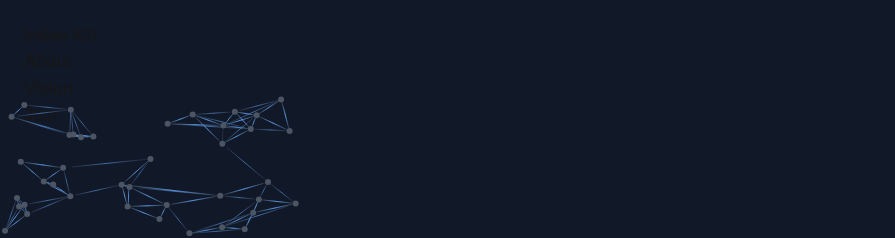
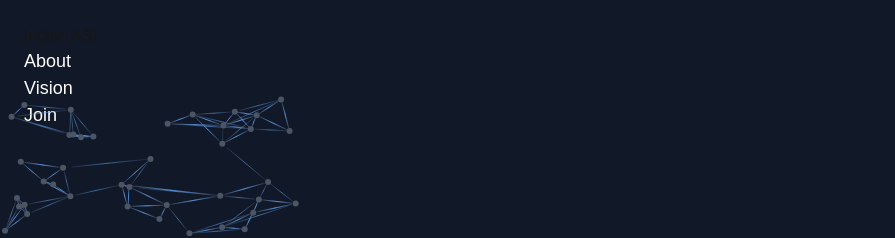
Before and after one commit to worldofaryavart/TheIndianASI, a Next.js app: page / in a window 1280 px wide. Shown: the top 238 px of the page, without its empty margins (0-895 px from the left). Built offline with nearby package versions, Linux system fonts and the light colour scheme.

Commit message:
Update Navbar.tsx

```diff
--- a/src/components/Landing/Navbar.tsx
+++ b/src/components/Landing/Navbar.tsx
@@ -7,7 +7,14 @@ const Navbar = () => {
     const [isHovered, setIsHovered] = useState<string | null>(null);
     const { scrollY } = useScroll();
 
-    // All transformations at component level
+    // Added text color transformation
+    const textColor = useTransform(
+        scrollY,
+        [0, 100],
+        ["rgba(255, 255, 255, 1)", "rgba(31, 41, 55, 1)"] // From white to gray-800
+    );
+
+    // Existing transformations...
     const navHeight = useTransform(scrollY, [0, 100], ["6rem", "4rem"]);
     const navPadding = useTransform(scrollY, [0, 100], ["1.5rem", "0.75rem"]);
     const logoScale = useTransform(scrollY, [0, 100], [1, 0.8]);
@@ -19,7 +26,7 @@ const Navbar = () => {
     );
     const navBorderRadius = useTransform(scrollY, [0, 100], ["0px", "1rem"]);
     const navMargin = useTransform(scrollY, [0, 100], ["0", "1rem"]);
-    const fontSize = useTransform(scrollY, [0, 100], ["1.125rem", "1rem"]); // Moved here
+    const fontSize = useTransform(scrollY, [0, 100], ["1.125rem", "1rem"]);
 
     const navItems = [
         { name: 'About', href: '/about' },
@@ -70,7 +77,6 @@ const Navbar = () => {
                     </Link>
                 </motion.div>
 
-
                 <motion.div
                     className="flex items-center"
                     style={{ gap: navSpacing }}
@@ -88,8 +94,8 @@ const Navbar = () => {
                                 transition={{ type: "spring", stiffness: 400 }}
                             >
                                 <motion.span
-                                    className="text-gray-800 font-medium text-lg transition-colors duration-300 relative"
-                                    style={{ fontSize }} // Use precomputed value
+                                    className="font-medium text-lg transition-colors duration-300 relative" // Removed text-gray-800
+                                    style={{ fontSize, color: textColor }} // Added color transform
                                 >
                                     {item.name}
                                     {isHovered === item.name && (
```
